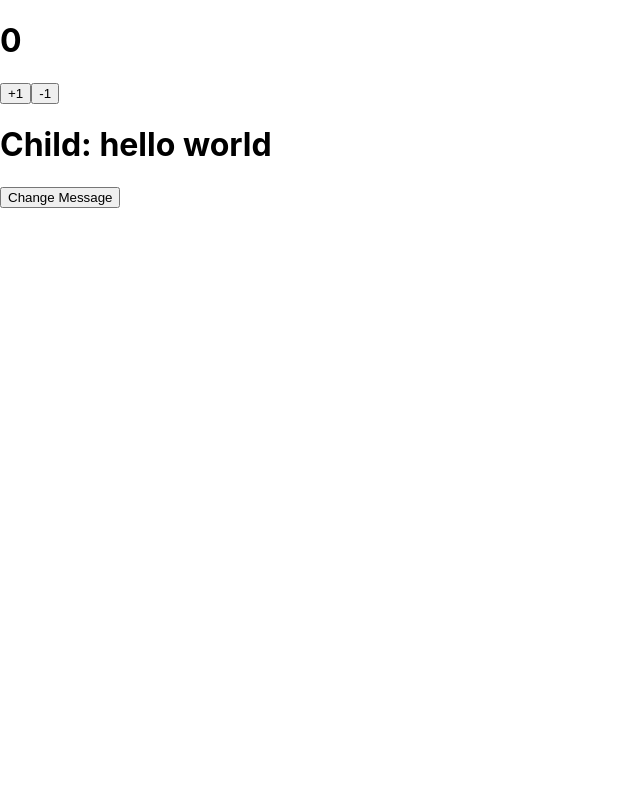
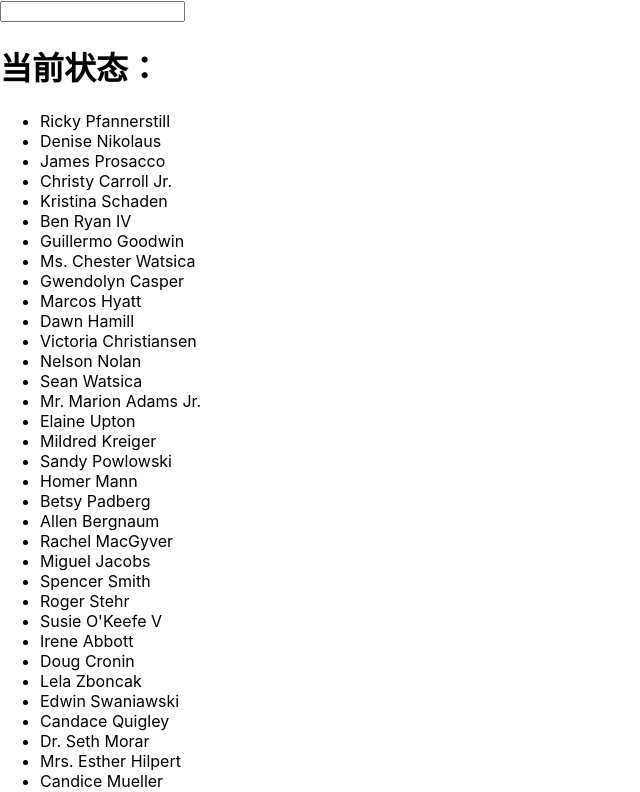
Before and after one commit to YDKD/react-study, a React (Vite) app: page / in a window 1280 px wide. Shown: the top 792 px of the page, without its empty margins (0-640 px from the left). Built offline with nearby package versions, Linux system fonts and the light colour scheme.

Commit message:
feat(hooks): useTransition

```diff
--- a/package.json
+++ b/package.json
@@ -24,6 +24,7 @@
     "styled-components": "^5.3.6"
   },
   "devDependencies": {
+    "@faker-js/faker": "^7.6.0",
     "@types/react": "^18.0.17",
     "@types/react-dom": "^18.0.6",
     "@types/react-transition-group": "^4.4.5",
--- /dev/null
+++ b/src/28_hooks/10_useTransition/App.tsx
@@ -0,0 +1,35 @@
+import React, { memo, useState, useTransition } from 'react'
+import generateNamesArr from './namArr'
+
+const nameArrs = generateNamesArr()
+
+const App = memo(() => {
+	const [names, setNames] = useState(nameArrs)
+
+    // useTransition 用于优化 Suspense
+
+    // 用于告诉react，被包裹的组件是否需要优先渲染，从而降级优先级，让其他组件先渲染
+	const [pending, startTransition] = useTransition()
+
+	function handleValueChange(event) {
+		startTransition(() => {
+			const filterArrs = nameArrs.filter(name => name.includes(event.target.value))
+
+			setNames(filterArrs)
+		})
+	}
+
+	return (
+		<div>
+			<input type="text" name="" id="" onChange={handleValueChange} />
+			<h1>当前状态：{ pending && <span>Loading</span>}</h1>
+			<ul>
+				{names.map((item, index) => {
+					return <li key={index}>{item}</li>
+				})}
+			</ul>
+		</div>
+	)
+})
+
+export default App
--- /dev/null
+++ b/src/28_hooks/10_useTransition/namArr.ts
@@ -0,0 +1,8 @@
+import { faker } from '@faker-js/faker'
+
+export const generateNamesArr = () => {
+  const arr = Array(10000).fill('').map((item) => faker.name.fullName())
+  return arr
+}
+
+export default generateNamesArr
--- a/src/main.tsx
+++ b/src/main.tsx
@@ -30,7 +30,7 @@ import hooksStore from './28_hooks/09_redux的hooks/store'
 // import App from './25_手写connect/App'
 // import App from './26_实现中间件/App'
 // import App from './27_router/App'
-import App from './28_hooks/09_redux的hooks/App'
+import App from './28_hooks/10_useTransition/App'
 
 import './index.css'
 
```
Also changed, not shown: 1 other file (tests, documents, lock files or other folders).
